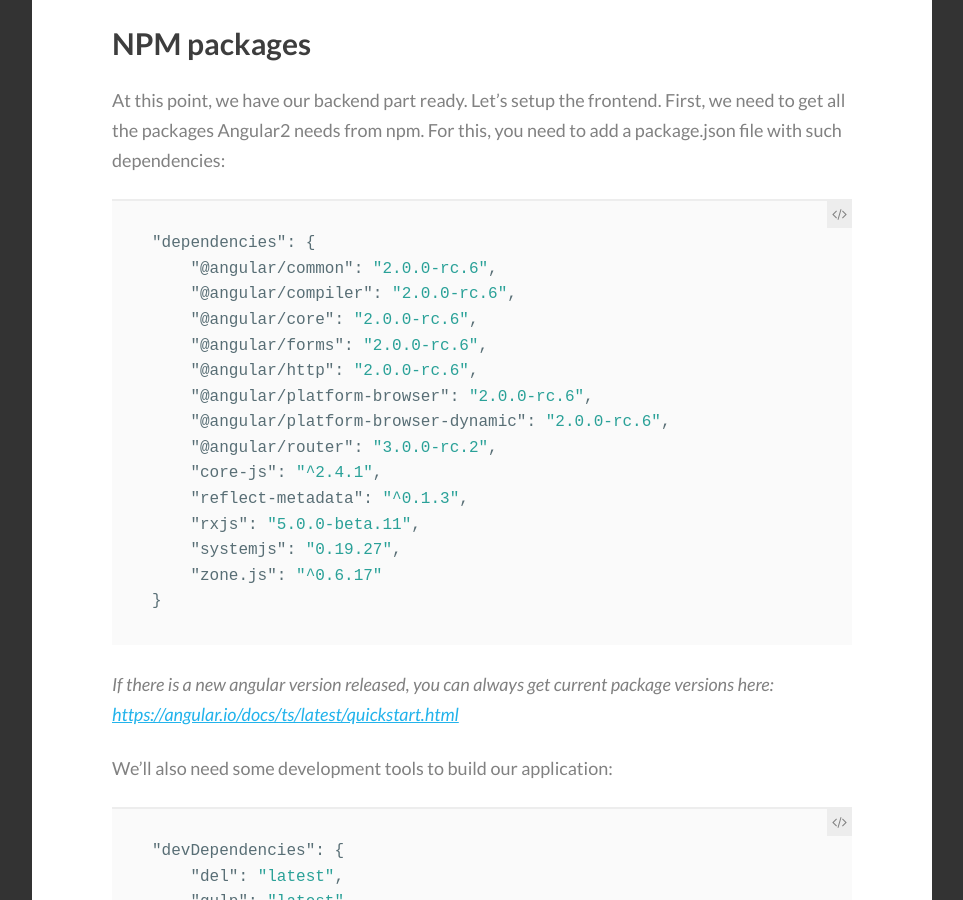
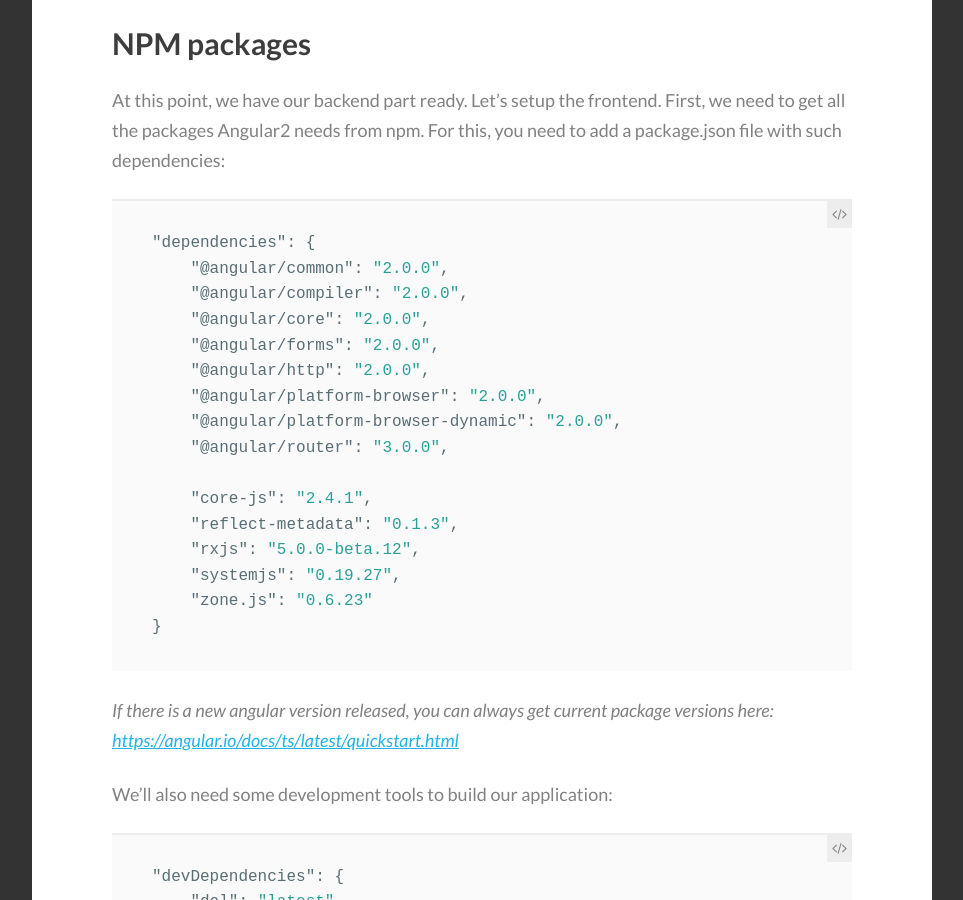
Before and after one commit to mdymel/devblog.dymel.pl, a Jekyll site: the page built from _posts/2016-09-08-aspnet-core-with-angular2-tutorial.markdown, in a window 1280 px wide and 900 px high, scrolled down 4190 px. Shown: the whole window, without its empty margins (8-971 px from the left). Built offline with Jekyll 4.4.1, drawn with Linux system fonts in a browser that asks for light colours; some web fonts are replaced; comment, search, counter and statistics services are not loaded; some of the changed text lies outside the part shown.

Commit message:
angular tutorial: packages updated to 2.0 final

```diff
--- a/_posts/2016-09-08-aspnet-core-with-angular2-tutorial.markdown
+++ b/_posts/2016-09-08-aspnet-core-with-angular2-tutorial.markdown
@@ -110,19 +110,20 @@
 
 {% highlight json %}
 "dependencies": {
-    "@angular/common": "2.0.0-rc.6",
-    "@angular/compiler": "2.0.0-rc.6",
-    "@angular/core": "2.0.0-rc.6",
-    "@angular/forms": "2.0.0-rc.6",
-    "@angular/http": "2.0.0-rc.6",
-    "@angular/platform-browser": "2.0.0-rc.6",
-    "@angular/platform-browser-dynamic": "2.0.0-rc.6",
-    "@angular/router": "3.0.0-rc.2",
-    "core-js": "^2.4.1",
-    "reflect-metadata": "^0.1.3",
-    "rxjs": "5.0.0-beta.11",
+    "@angular/common": "2.0.0",
+    "@angular/compiler": "2.0.0",
+    "@angular/core": "2.0.0",
+    "@angular/forms": "2.0.0",
+    "@angular/http": "2.0.0",
+    "@angular/platform-browser": "2.0.0",
+    "@angular/platform-browser-dynamic": "2.0.0",
+    "@angular/router": "3.0.0",
+
+    "core-js": "2.4.1",
+    "reflect-metadata": "0.1.3",
+    "rxjs": "5.0.0-beta.12",
     "systemjs": "0.19.27",
-    "zone.js": "^0.6.17"
+    "zone.js": "0.6.23"
 }
 {% endhighlight %}
 
```
Also changed, not shown: other parts of _posts/2016-09-08-aspnet-core-with-angular2-tutorial.markdown (+1 -5 lines).
